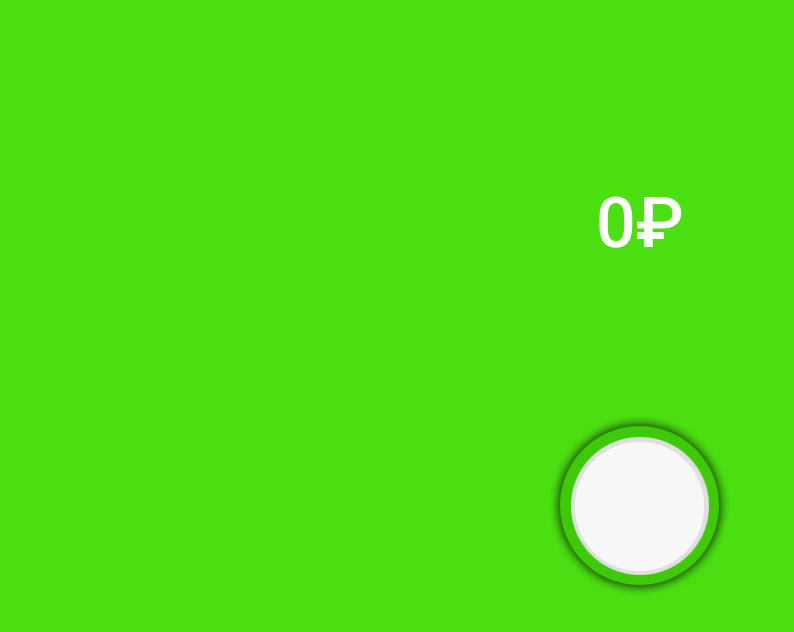
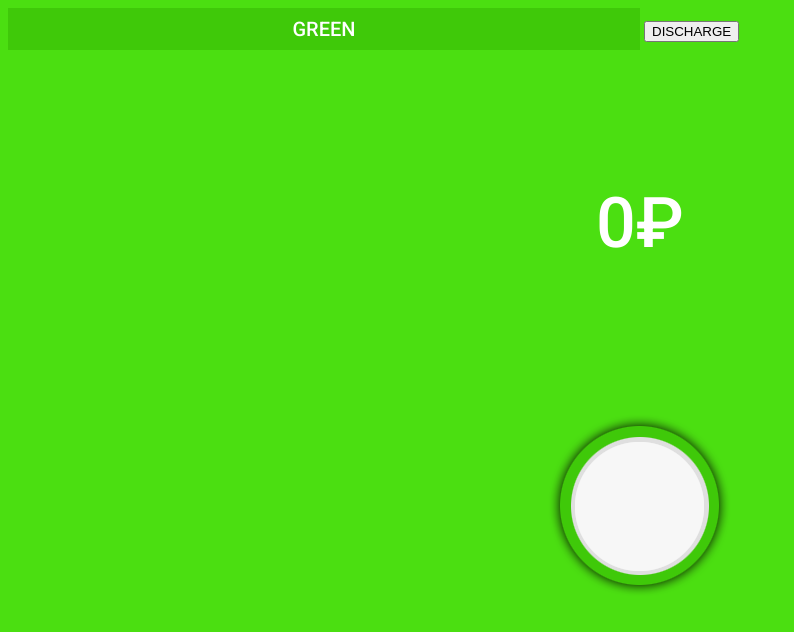
Before and after one commit to DanielPetelin/HitTheMoney, a plain HTML site: page index.html in a window 1280 px wide. Shown: the whole page, without its empty margins (0-794 px from the left). Drawn offline with Linux system fonts and the light colour scheme.

Commit message:
add new buttons

```diff
--- a/css/style.css
+++ b/css/style.css
@@ -21,3 +21,27 @@ p {
       margin-right: -50%;
       transform: translate(-50%, -50%)
 }
+.header {
+      width: auto;
+      height: 50px;
+      background-color: #4bdf11;
+      margin-bottom: 0px;
+}
+#themeCostomize {
+      font-size: 20px;
+      border: none;
+      border-top: none;
+      background: #3fc909;
+      list-style-type: none;
+      padding: 10px;
+      margin: 0;
+      width: 50%;
+      outline: none;
+      color: white;
+      font-family: 'Roboto', sans-serif;
+      text-align: center;
+	text-align-last: center;
+      -webkit-appearance: none;
+      -moz-appearance: none;
+      appearance: none;
+}
--- a/index.html
+++ b/index.html
@@ -8,6 +8,13 @@
       <link rel="stylesheet" href="./css/style.css">
 </head>
 <body bgcolor="#4bdf11">
+      <div class="header">
+            <select name="theme" id="themeCostomize">
+                  <option value="green">GREEN</option>
+                  <option value="orange">ORANGE</option>
+            </select>
+            <button id="discharge">DISCHARGE</button>
+      </div>
       <div class="canvas">
             <p class="money" value="0">0₽</p>
             <button class="btn"></button>
```
